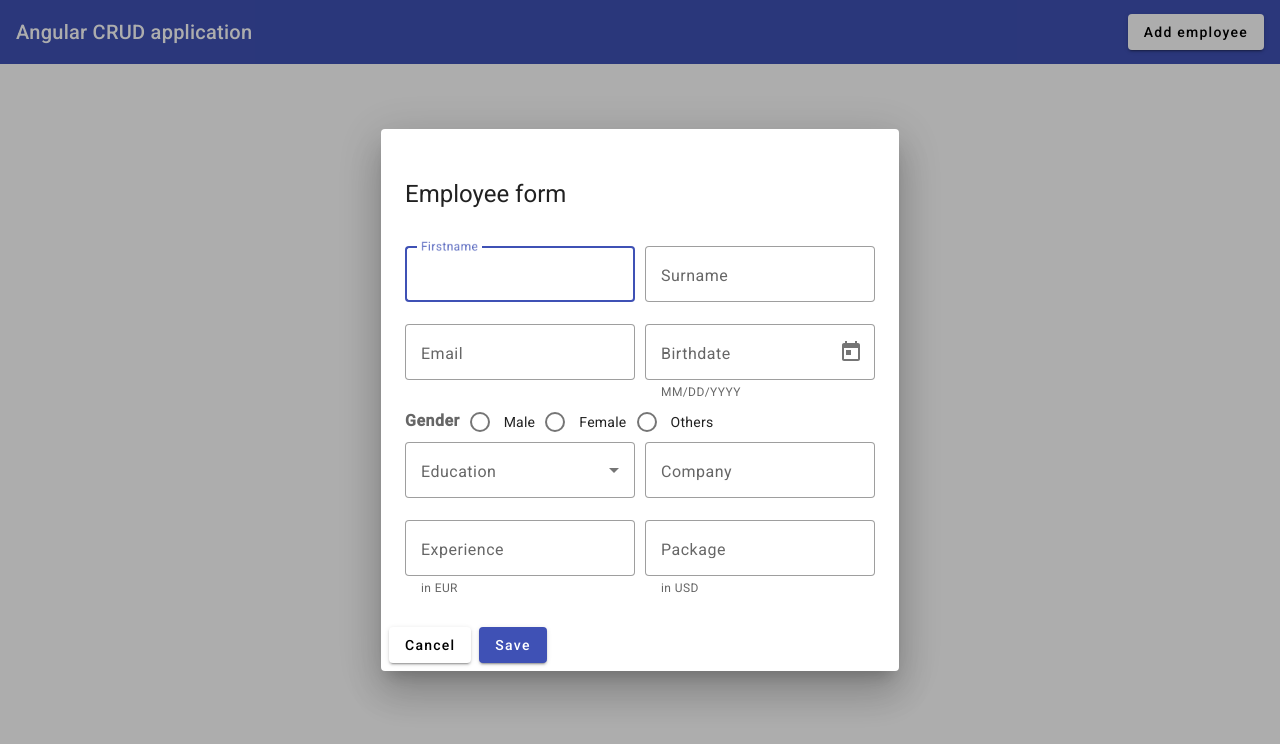
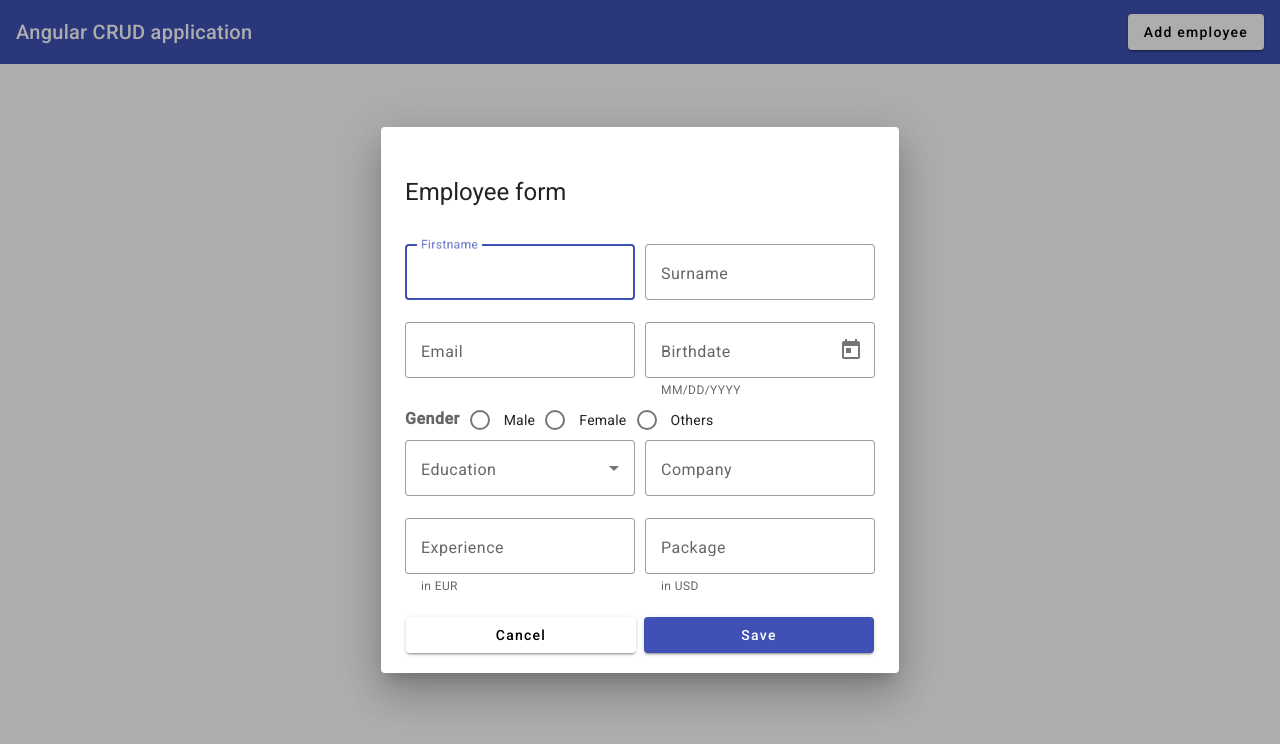
Before and after one commit to aobuhov/AngularCRUD, an Angular app in the folder crud-app/: page / in a window 1280 px wide. Both pictures are taken after a click on the button "Add employee". Shown: the top 744 px of the page. Built offline with nearby package versions, Linux system fonts and the light colour scheme.

Commit message:
made buttons like look

```diff
--- a/crud-app/src/app/components/employee-add-edit/employee-add-edit.component.html
+++ b/crud-app/src/app/components/employee-add-edit/employee-add-edit.component.html
@@ -62,7 +62,7 @@
     </mat-form-field>
   </div>
 </div>
-<div mat-dialog-actions>
+<div mat-dialog-actions class="action">
   <button mat-raised-button>Cancel</button>
   <button mat-raised-button color="primary">Save</button>
 </div>
--- a/crud-app/src/app/components/employee-add-edit/employee-add-edit.component.scss
+++ b/crud-app/src/app/components/employee-add-edit/employee-add-edit.component.scss
@@ -9,3 +9,9 @@
     width: 100%;
   }
 }
+.action {
+  padding: 0px 25px 20px;
+  button {
+    flex: 1;
+  }
+}
```
